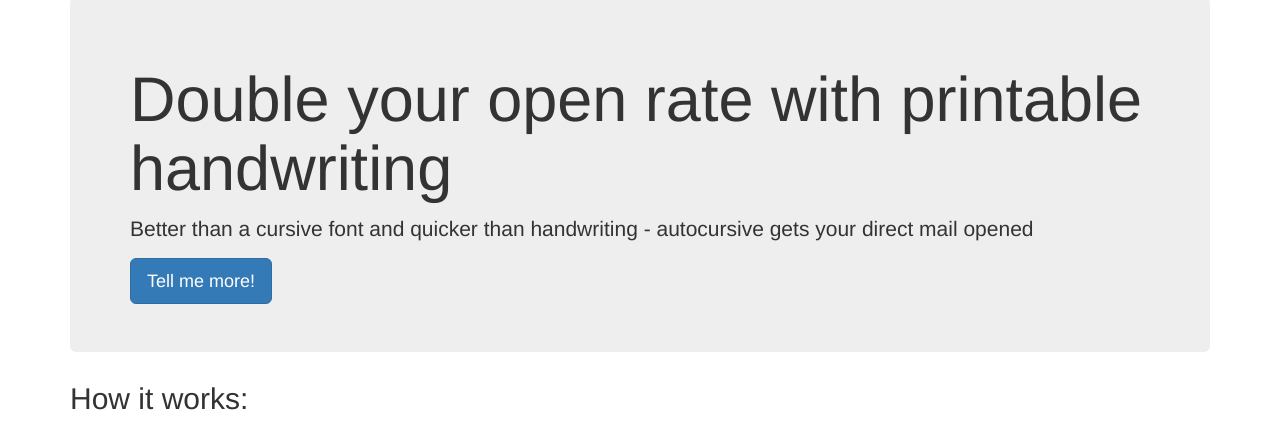
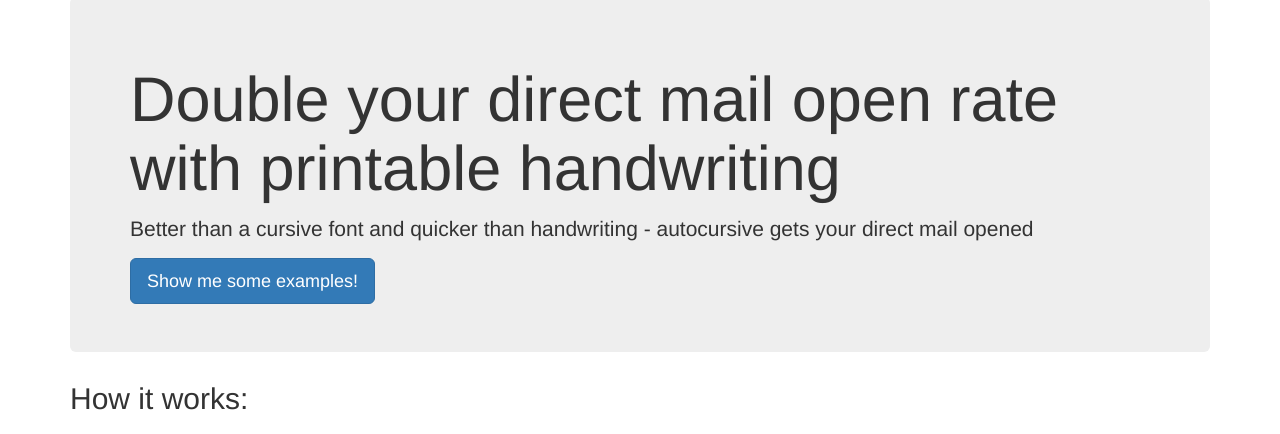
Before and after one commit to thpongue/autocursive_website, a website: page src/index.html in a window 1280 px wide. Shown: the part 75-509 px from the top of the page. Drawn offline with nearby package versions, Linux system fonts and the light colour scheme.

Commit message:
I'm just in a tinkering kinda mood. I think this has slightly improved the CTA

```diff
--- a/src/index.html
+++ b/src/index.html
@@ -106,10 +106,10 @@
     <div class="container marketing">
 
 		 <div class="jumbotron">
-        <h1>Double your open rate with printable handwriting</h1>
+        <h1>Double your direct mail open rate with printable handwriting</h1>
         <p class="lead">Better than a cursive font and quicker than handwriting - autocursive gets your direct mail opened</p>
 				<!-- Button trigger modal -->
-				<button type="button" class="btn btn-primary btn-lg" data-toggle="modal" data-target="#myModal">Tell me more!</button>
+				<button type="button" class="btn btn-primary btn-lg" data-toggle="modal" data-target="#myModal">Show me some examples!</button>
 
 				<!-- Modal -->
 				<div class="modal fade" id="myModal" tabindex="-1" role="dialog" aria-labelledby="myModalLabel" aria-hidden="true">
```
